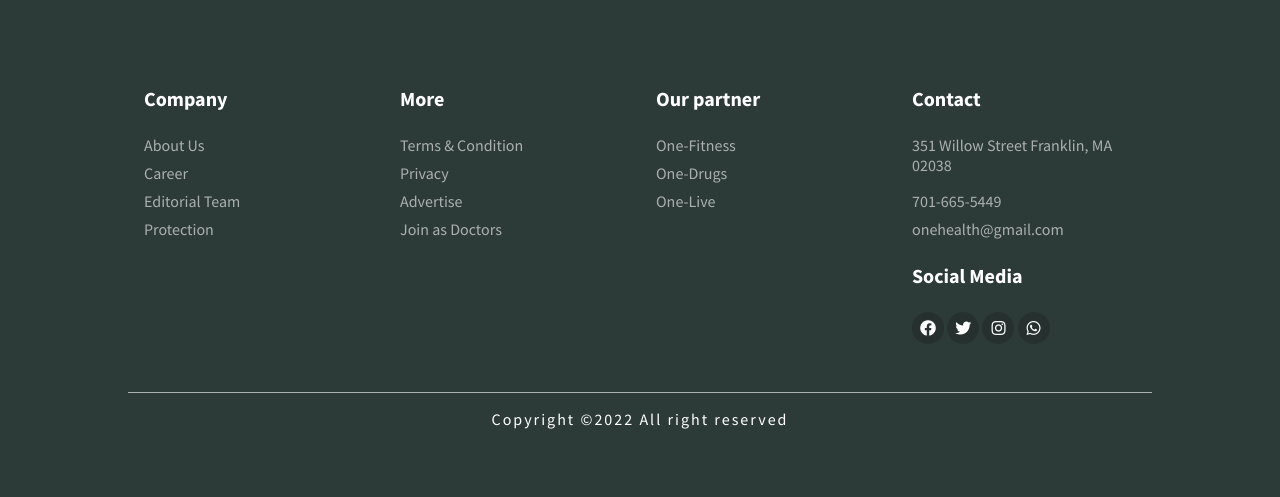
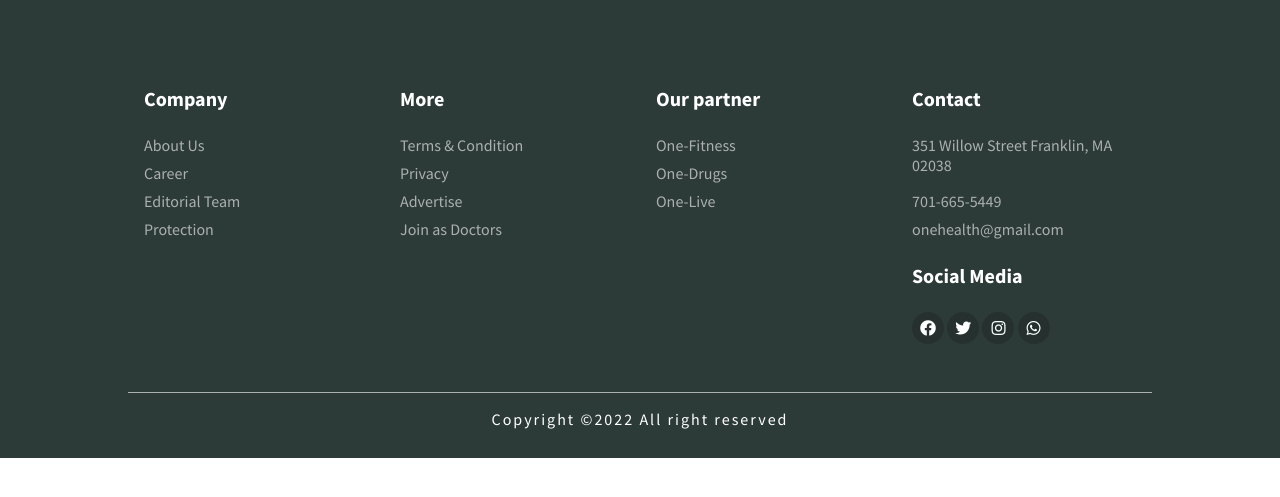
Before and after one commit to Mayurtm29/One-health-clone-website, a plain HTML site: page index.html in a window 1280 px wide. Shown: the part 3683-4180 px from the top of the page. After the commit the page ends 4141 px from the top, so only its background shows below. Drawn offline with Linux system fonts and the light colour scheme.

Commit message:
Update style.css

```diff
--- a/css/style.css
+++ b/css/style.css
@@ -543,7 +543,7 @@ textarea:focus {
 /* footer  */
 footer {
     background-color: #2D3B38;
-    padding: 4% 10% 5%;
+    padding: 4% 10% 1%;
 
 }
 
```
